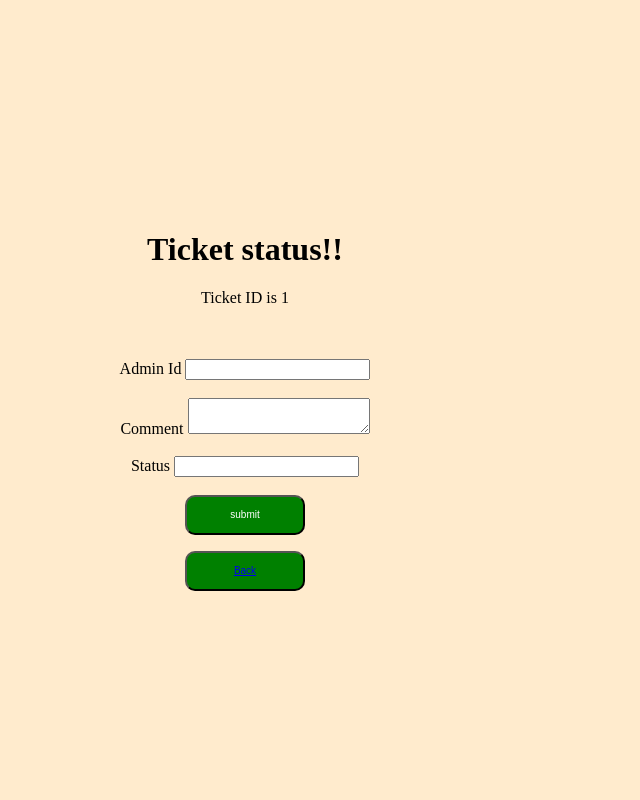
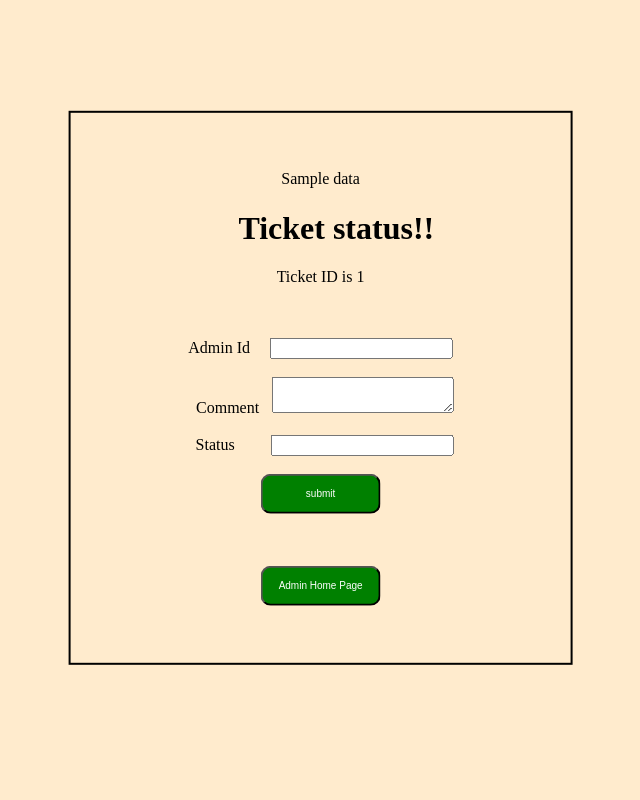
Before and after one commit to Harikag24/shestore, a Flask app: template templates/admin/manageTickets/resolveTicket.html in a window 1280 px wide. Shown: the whole page, without its empty margins (395-1035 px from the left). Run offline with Flask 3, Linux system fonts and the light colour scheme; the template is opened without the code that fills it: most values are stand-ins (such as "Sample title", 1, 10 or a date in 2020).

Commit message:
Ticket Changes

```diff
--- a/login.py
+++ b/login.py
@@ -363,7 +363,7 @@ def resolveTicket(ticketId):
     data = (adminId, status, comment, ticketId)
     myCursor.execute(ticket_query, data)
     dbConnection.commit()
-  return render_template('admin/manageTickets/TicketResolved.html', data = "Ticket Resolved")
+  return render_template('admin/manageTickets/resolveTicket.html', data = "Ticket Resolved!!")
 
 #manage categories
 @app.route('/manageCategories', methods = ['GET', 'POST'])
--- a/templates/admin/manageTickets/resolveTicket.html
+++ b/templates/admin/manageTickets/resolveTicket.html
@@ -1,28 +1,32 @@
 <html>
     <body>
       <center>
-        <h1>Ticket status!!</h1>
+          {{data}}
+        <h1>&nbsp; &nbsp; Ticket status!!</h1>
           <p>Ticket ID is {{ticket_ID}}</p>
           <form method = 'POST' action = "{{url_for('resolveTicket', ticketId = ticket_ID)}}">
               <br>
               <br>
-              <label for="AdminId">Admin Id</label>
-              <input type="text" id="AdminId" name="AdminId" required>
+              <label for="AdminId"> Admin Id &nbsp;&nbsp;&nbsp;</label>
+              <input type="text" id="AdminId" name="AdminId" required style="width: 183;">
               <br>
               <br>
-              <label for="Comment">Comment</label>
+              <label for="Comment">&nbsp; Comment &nbsp; </label>
               <textarea type="Comment" id="Comment" name="Comment" required></textarea>
               <br>
               <br>
-              <label for="Status">Status</label>
-              <input type="text" id="Status" name="Status" required>
+              <label for="Status">&nbsp; Status &nbsp; &nbsp; &nbsp; &nbsp;</label>
+              <input type="text" id="Status" name="Status" required style="width: 183;">
               <br>
               <br>
 
-              <button>submit</button>
+              <button>&nbsp; submit &nbsp;</button>
 
           </form>
-            <button><a href="Admin ticket.html">Back</a></button>
+          <br>
+          <br>
+          <a href = "{{url_for('adminlogin')}}"><button>Admin Home Page</button></a>
+
 
 
        <style>
@@ -30,7 +34,14 @@
             display: flex;
             align-items: center;
             justify-content: center;
-
+              border-style: double ;
+              top: 50%;
+            left 50%;
+            transform: translate(15%,20%);
+            width : 500px;
+            height: 550px;
+            margin: auto;
+            border: 2px solid black;
             background-color:blanchedalmond;
           button{
             background-color: green;
```
Also changed, not shown: templates/admin/manageCategories/ManageCategories.html (+21 -6 lines), templates/admin/manageTickets/TicketResolved.html (deleted, +0 -10 lines).
